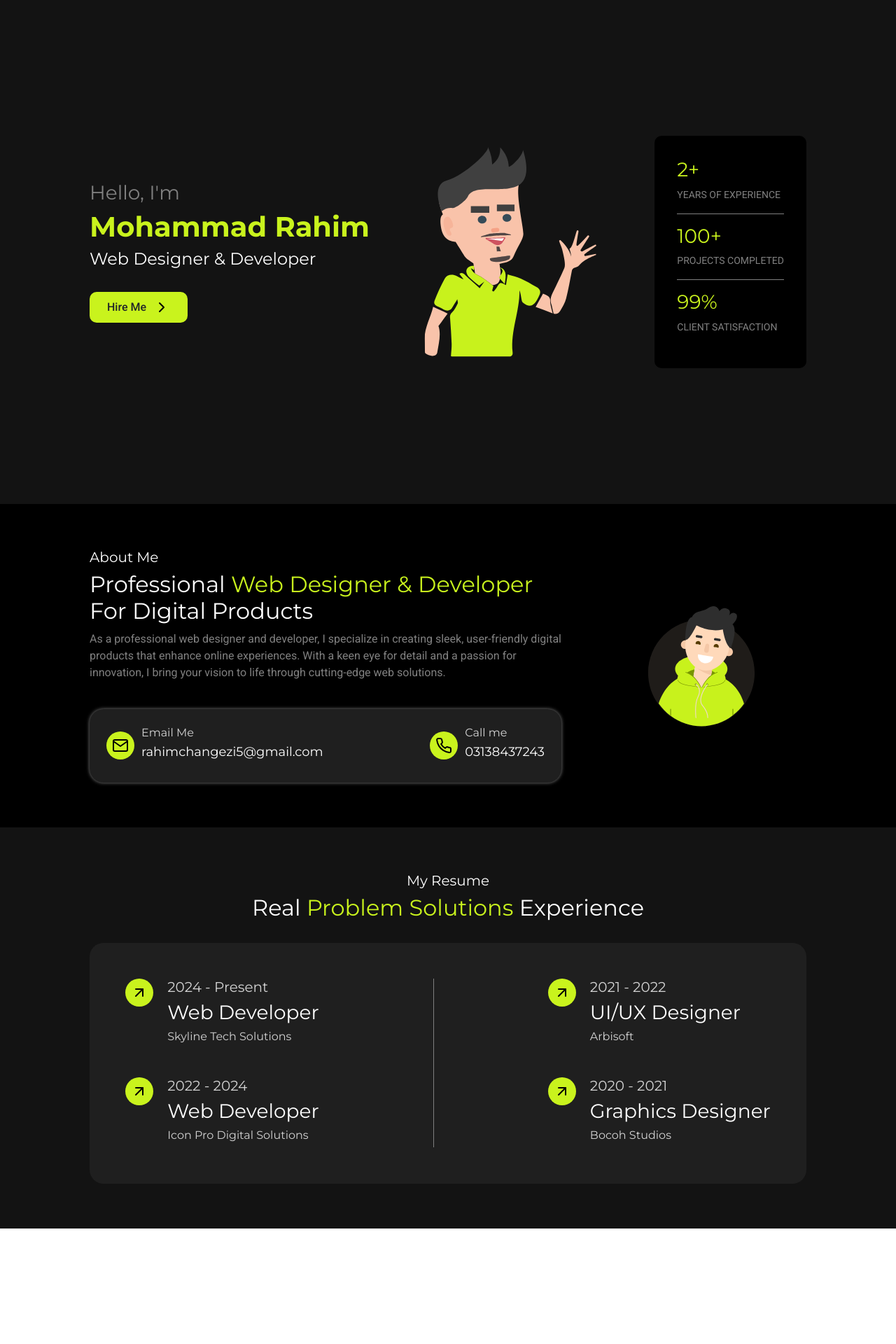
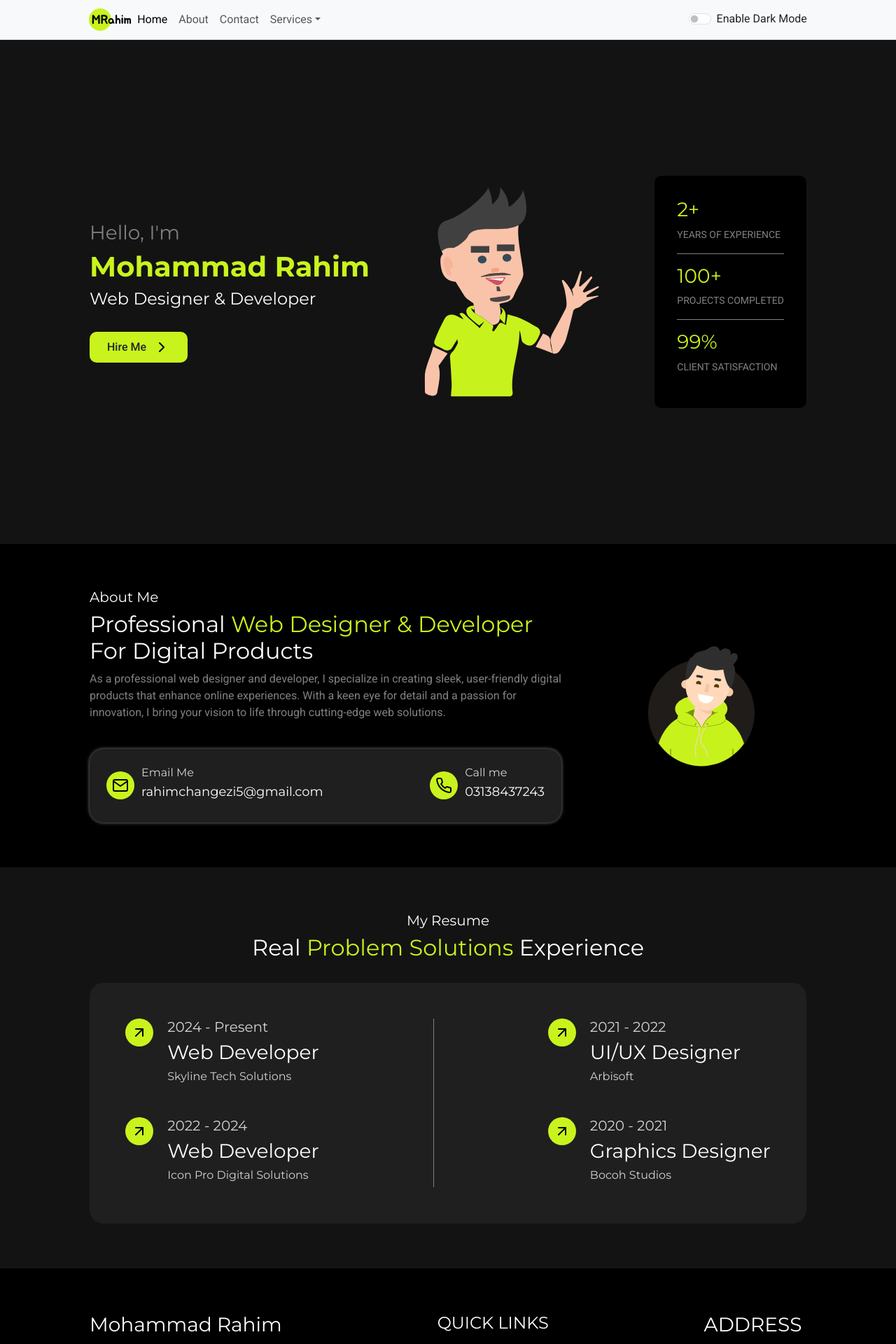
Before and after one commit to Mohammad-Rah1m/Rahim-Portfolio, a React (Create React App) app: page / in a window 1280 px wide. Shown: the top 1920 px of the page at 70% size. Before the commit the page ends 1755 px from the top, so only its background shows below. Built offline with nearby package versions, Linux system fonts and the light colour scheme.

Commit message:
Added header and footer

```diff
--- a/src/App.js
+++ b/src/App.js
@@ -27,7 +27,7 @@ function App() {
   return (
     <>
     <Router>
-    {/* <Navbar title="Mohammad Rahim" mode={mode} toggleMode={toggleMode}/> */}
+    <Navbar title="Mohammad Rahim" mode={mode} toggleMode={toggleMode}/>
     {/* <Counter mode={mode}/> */}
     <Routes>
           {/* <Route path="/" element={<Home />} /> */}
@@ -36,7 +36,7 @@ function App() {
           {/* <Route exact path="/contact" element={<Contact />} /> */}
         </Routes>
     </Router>
-    {/* <Footer/> */}
+    <Footer/>
     </>
   );
 }
```
